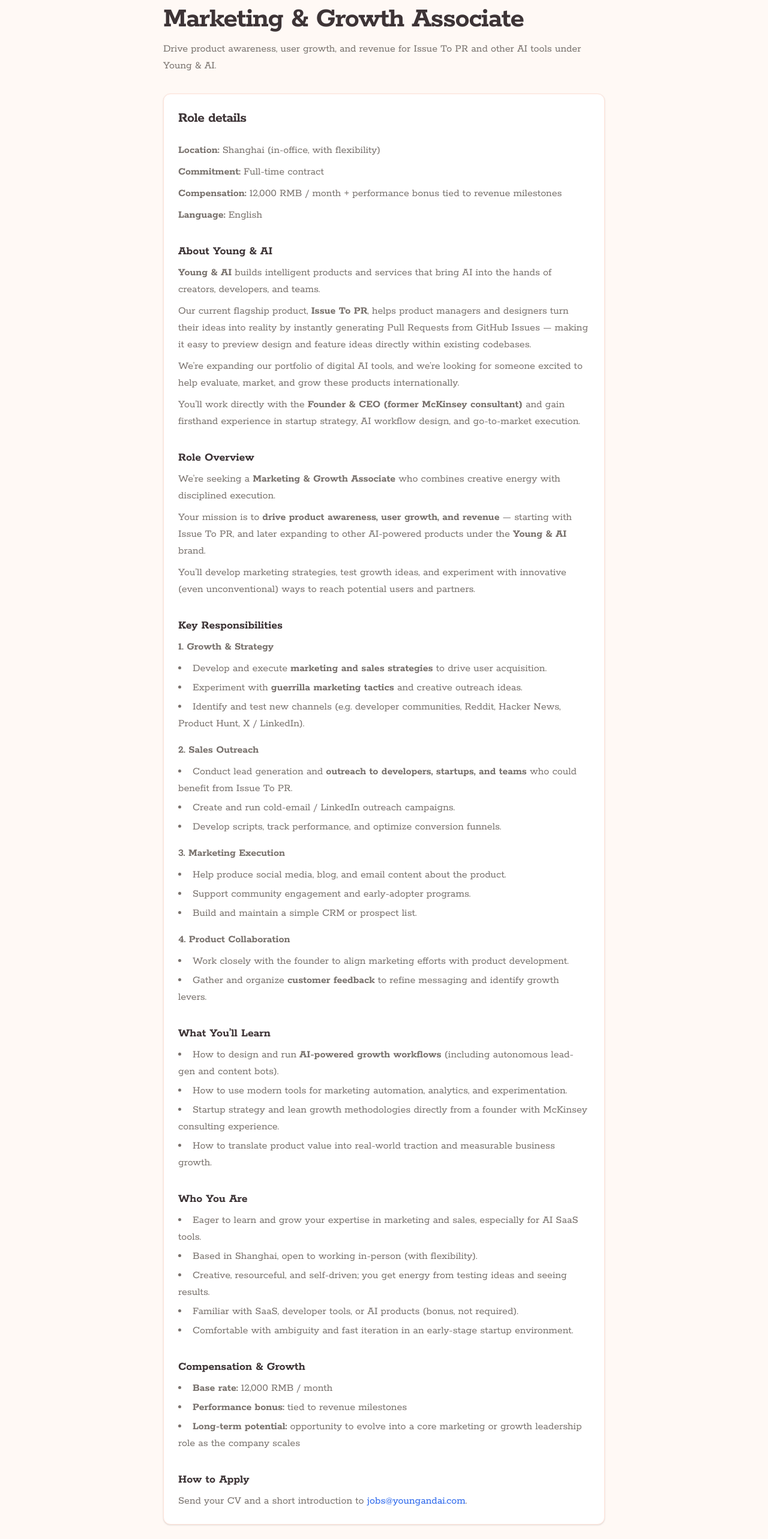
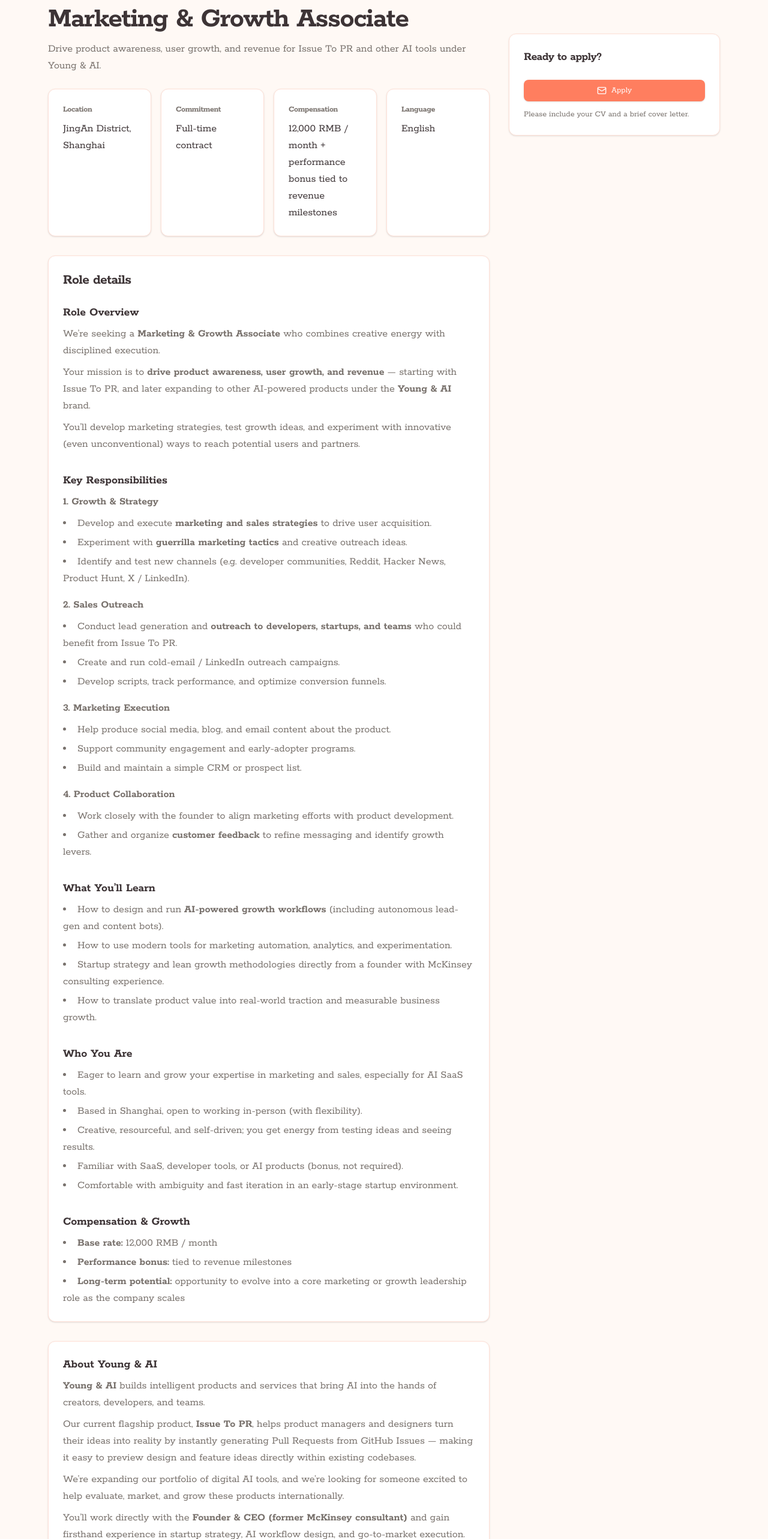
Before and after one commit to youngchingjui/young-and-ai, a Next.js app: page /jobs/marketing-growth-associate in a window 1280 px wide. Shown: the part 40-2606 px from the top of the page at 60% size. Built offline with nearby package versions, Linux system fonts and the light colour scheme.

Commit message:
looks good

```diff
--- a/app/jobs/[id]/page.tsx
+++ b/app/jobs/[id]/page.tsx
@@ -1,5 +1,7 @@
 import { JOBS } from "@/data/jobs"
 import { Card, CardContent, CardHeader, CardTitle } from "@/components/ui/card"
+import { Button } from "@/components/ui/button"
+import { Mail } from "lucide-react"
 
 export const dynamic = "force-static"
 
@@ -10,51 +12,6 @@
 function MarketingGrowthAssociateContent() {
   return (
     <div className="space-y-8 text-base md:text-lg text-muted-foreground">
-      <aside className="space-y-2">
-        <div>
-          <strong>Location:</strong> Shanghai (in-office, with flexibility)
-        </div>
-        <div>
-          <strong>Commitment:</strong> Full-time contract
-        </div>
-        <div>
-          <strong>Compensation:</strong> 12,000 RMB / month + performance bonus
-          tied to revenue milestones
-        </div>
-        <div>
-          <strong>Language:</strong> English
-        </div>
-      </aside>
-
-      <section>
-        <h2 className="text-xl font-semibold text-card-foreground mb-2">
-          About Young &amp; AI
-        </h2>
-        <p>
-          <strong>Young &amp; AI</strong> builds intelligent products and
-          services that bring AI into the hands of creators, developers, and
-          teams.
-        </p>
-        <p className="mt-2">
-          Our current flagship product, <strong>Issue To PR</strong>, helps
-          product managers and designers turn their ideas into reality by
-          instantly generating Pull Requests from GitHub Issues — making it easy
-          to preview design and feature ideas directly within existing
-          codebases.
-        </p>
-        <p className="mt-2">
-          We’re expanding our portfolio of digital AI tools, and we’re looking
-          for someone excited to help evaluate, market, and grow these products
-          internationally.
-        </p>
-        <p className="mt-2">
-          You’ll work directly with the{" "}
-          <strong>Founder &amp; CEO (former McKinsey consultant)</strong> and
-          gain firsthand experience in startup strategy, AI workflow design, and
-          go-to-market execution.
-        </p>
-      </section>
-
       <section>
         <h2 className="text-xl font-semibold text-card-foreground mb-2">
           Role Overview
@@ -143,7 +100,6 @@
           </div>
         </div>
       </section>
-
       <section>
         <h2 className="text-xl font-semibold text-card-foreground mb-2">
           What You’ll Learn
@@ -167,7 +123,6 @@
           </li>
         </ul>
       </section>
-
       <section>
         <h2 className="text-xl font-semibold text-card-foreground mb-2">
           Who You Are
@@ -194,7 +149,6 @@
           </li>
         </ul>
       </section>
-
       <section>
         <h2 className="text-xl font-semibold text-card-foreground mb-2">
           Compensation &amp; Growth
@@ -212,23 +166,76 @@
           </li>
         </ul>
       </section>
+    </div>
+  )
+}
 
-      <section>
+function AboutUsSection() {
+  return (
+    <section className="text-base md:text-lg text-muted-foreground">
       <h2 className="text-xl font-semibold text-card-foreground mb-2">
-          How to Apply
+        About Young &amp; AI
       </h2>
       <p>
-          Send your CV and a short introduction to{" "}
-          <a
-            className="text-blue-600 hover:underline"
-            href="mailto:hello@youngandai.com"
-          >
-            jobs@youngandai.com
-          </a>
-          .
+        <strong>Young &amp; AI</strong> builds intelligent products and services
+        that bring AI into the hands of creators, developers, and teams.
+      </p>
+      <p className="mt-2">
+        Our current flagship product, <strong>Issue To PR</strong>, helps
+        product managers and designers turn their ideas into reality by
+        instantly generating Pull Requests from GitHub Issues — making it easy
+        to preview design and feature ideas directly within existing codebases.
+      </p>
+      <p className="mt-2">
+        We’re expanding our portfolio of digital AI tools, and we’re looking for
+        someone excited to help evaluate, market, and grow these products
+        internationally.
+      </p>
+      <p className="mt-2">
+        You’ll work directly with the{" "}
+        <strong>Founder &amp; CEO (former McKinsey consultant)</strong> and gain
+        firsthand experience in startup strategy, AI workflow design, and
+        go-to-market execution.
       </p>
     </section>
+  )
+}
+
+function ApplyCTAInline({ mailto }: { mailto: string }) {
+  return (
+    <div className="md:hidden">
+      <Button asChild className="w-full">
+        <a href={mailto} aria-label="Apply via email">
+          <Mail />
+          Apply by email
+        </a>
+      </Button>
+      <p className="mt-2 text-sm text-muted-foreground">
+        This will open your email client. Please attach your CV and a brief
+        cover letter.
+      </p>
     </div>
+  )
+}
+
+function ApplyCTASidebar({ mailto }: { mailto: string }) {
+  return (
+    <Card className="hidden lg:block sticky top-24 h-fit">
+      <CardHeader>
+        <CardTitle className="text-xl">Ready to apply?</CardTitle>
+      </CardHeader>
+      <CardContent className="space-y-3">
+        <Button asChild className="w-full">
+          <a href={mailto} aria-label="Apply via email">
+            <Mail />
+            Apply
+          </a>
+        </Button>
+        <p className="text-sm text-muted-foreground">
+          Please include your CV and a brief cover letter.
+        </p>
+      </CardContent>
+    </Card>
   )
 }
 
@@ -246,9 +253,19 @@
     )
   }
 
+  const to = job.applyEmail ?? "jobs@youngandai.com"
+  const subject = encodeURIComponent(
+    `Application: ${job.title} — Young & AI${
+      job.location ? ` (${job.location})` : ""
+    }`
+  )
+  const mailto = `mailto:${to}?subject=${subject}`
+
   return (
-    <div className="mx-auto max-w-3xl px-4 py-12">
-      <header className="mb-8">
+    <div className="mx-auto max-w-6xl px-4 py-12">
+      <div className="lg:grid lg:grid-cols-3 lg:gap-8">
+        <div className="lg:col-span-2">
+          <header className="mb-6">
             <h1 className="text-4xl md:text-5xl font-semibold tracking-tight">
               {job.title}
             </h1>
@@ -259,7 +276,63 @@
             )}
           </header>
 
+          {/* Top CTA for mobile */}
+          <ApplyCTAInline mailto={mailto} />
+
+          {/* Meta cards */}
+          <div className="mt-6 grid grid-cols-1 sm:grid-cols-2 lg:grid-cols-4 gap-4">
+            {job.location && (
               <Card>
+                <CardHeader className="pb-2">
+                  <CardTitle className="text-sm text-muted-foreground">
+                    Location
+                  </CardTitle>
+                </CardHeader>
+                <CardContent className="text-base md:text-lg">
+                  {job.location}
+                </CardContent>
+              </Card>
+            )}
+            {job.commitment && (
+              <Card>
+                <CardHeader className="pb-2">
+                  <CardTitle className="text-sm text-muted-foreground">
+                    Commitment
+                  </CardTitle>
+                </CardHeader>
+                <CardContent className="text-base md:text-lg">
+                  {job.commitment}
+                </CardContent>
+              </Card>
+            )}
+            {job.compensation && (
+              <Card>
+                <CardHeader className="pb-2">
+                  <CardTitle className="text-sm text-muted-foreground">
+                    Compensation
+                  </CardTitle>
+                </CardHeader>
+                <CardContent className="text-base md:text-lg">
+                  {job.compensation}
+                </CardContent>
+              </Card>
+            )}
+            {job.language && (
+              <Card>
+                <CardHeader className="pb-2">
+                  <CardTitle className="text-sm text-muted-foreground">
+                    Language
+                  </CardTitle>
+                </CardHeader>
+                <CardContent className="text-base md:text-lg">
+                  {job.language}
+                </CardContent>
+              </Card>
+            )}
+          </div>
+
+          {/* Role details */}
+          <Card className="mt-8">
             <CardHeader>
               <CardTitle className="text-2xl">Role details</CardTitle>
             </CardHeader>
@@ -268,29 +341,6 @@
                 <MarketingGrowthAssociateContent />
               ) : (
                 <div className="text-base md:text-lg text-muted-foreground space-y-4">
-              <div className="flex flex-col gap-2">
-                {job.location && (
-                  <div>
-                    <strong>Location:</strong> {job.location}
-                  </div>
-                )}
-                {job.commitment && (
-                  <div>
-                    <strong>Commitment:</strong> {job.commitment}
-                  </div>
-                )}
-                {job.compensation && (
-                  <div>
-                    <strong>Compensation:</strong> {job.compensation}
-                  </div>
-                )}
-                {job.language && (
-                  <div>
-                    <strong>Language:</strong> {job.language}
-                  </div>
-                )}
-              </div>
-
                   {job.description && (
                     <div>
                       <h2 className="text-xl font-semibold text-card-foreground mb-2">
@@ -299,26 +349,29 @@
                       <p>{job.description}</p>
                     </div>
                   )}
-
-              {job.applyEmail && (
-                <div>
-                  <h2 className="text-xl font-semibold text-card-foreground mb-2">
-                    How to apply
-                  </h2>
-                  <p>
-                    <a
-                      className="text-blue-600 hover:underline"
-                      href={`mailto:${job.applyEmail}`}
-                    >
-                      {job.applyEmail}
-                    </a>
-                  </p>
-                </div>
-              )}
                 </div>
               )}
             </CardContent>
           </Card>
+
+          {/* About Us */}
+          <Card className="mt-8">
+            <CardContent className="pt-6">
+              <AboutUsSection />
+            </CardContent>
+          </Card>
+
+          {/* Bottom CTA for mobile */}
+          <div className="mt-6">
+            <ApplyCTAInline mailto={mailto} />
+          </div>
+        </div>
+
+        {/* Sidebar CTA */}
+        <div className="mt-8 lg:mt-0">
+          <ApplyCTASidebar mailto={mailto} />
+        </div>
+      </div>
     </div>
   )
 }
--- a/app/jobs/page.tsx
+++ b/app/jobs/page.tsx
@@ -1,5 +1,7 @@
 import Link from "next/link"
 import { Card, CardContent, CardHeader, CardTitle } from "@/components/ui/card"
+import { Button } from "@/components/ui/button"
+import { ArrowRight } from "lucide-react"
 import { JOBS } from "@/data/jobs"
 
 export const dynamic = "force-static"
@@ -8,23 +10,26 @@
   return (
     <div className="mx-auto max-w-5xl px-4 py-12">
       <header className="mb-8">
-        <h1 className="text-4xl md:text-5xl font-semibold tracking-tight">Open Roles</h1>
+        <h1 className="text-4xl md:text-5xl font-semibold tracking-tight">
+          Open Roles
+        </h1>
         <p className="mt-3 text-base md:text-lg text-muted-foreground">
-          We&apos;re building AI products and looking for great people to join us.
+          We&apos;re building AI products and looking for great people to join
+          us.
         </p>
       </header>
 
       <div className="grid grid-cols-1 gap-6">
         {JOBS.map((job) => (
-          <Link key={job.id} href={`/jobs/${job.id}`} className="block group">
-            <Card className="transition-shadow hover:shadow-lg">
-              <CardHeader>
-                <CardTitle className="text-2xl group-hover:underline">
-                  {job.title}
-                </CardTitle>
+          <Card
+            key={job.id}
+            className="group relative transition-all hover:-translate-y-0.5 hover:shadow-lg"
+          >
+            <CardHeader className="pb-2">
+              <CardTitle className="text-2xl">{job.title}</CardTitle>
             </CardHeader>
-              <CardContent className="text-base md:text-lg text-muted-foreground space-y-3">
-                <div className="flex flex-wrap gap-4">
+            <CardContent className="text-base md:text-lg text-muted-foreground space-y-4">
+              <div className="flex flex-wrap gap-x-6 gap-y-2">
                 {job.location && (
                   <span>
                     <strong>Location:</strong> {job.location}
@@ -46,25 +51,24 @@
                   </span>
                 )}
               </div>
-                {job.description && (
-                  <p>{job.summary ?? job.description}</p>
+              {job.summary && (
+                <p className="text-muted-foreground/90">{job.summary}</p>
               )}
-                {job.applyEmail && (
-                  <p>
-                    <strong>How to apply:</strong>{" "}
-                    <span className="whitespace-nowrap">
-                      <a
-                        className="text-blue-600 hover:underline"
-                        href={`mailto:${job.applyEmail}`}
+
+              <div className="flex items-center justify-end">
+                <Link
+                  href={`/jobs/${job.id}`}
+                  aria-label={`Learn more about ${job.title}`}
+                  className="inline-flex"
                 >
-                        {job.applyEmail}
-                      </a>
-                    </span>
-                  </p>
-                )}
+                  <Button variant="secondary">
+                    Learn more
+                    <ArrowRight className="ml-1" />
+                  </Button>
+                </Link>
+              </div>
             </CardContent>
           </Card>
-          </Link>
         ))}
       </div>
     </div>
--- a/data/jobs.ts
+++ b/data/jobs.ts
@@ -17,7 +17,7 @@
     id: "marketing-growth-associate",
     title: "Marketing & Growth Associate",
     slug: "marketing-growth-associate",
-    location: "Shanghai (in-office, with flexibility)",
+    location: "JingAn District, Shanghai",
     commitment: "Full-time contract",
     compensation:
       "12,000 RMB / month + performance bonus tied to revenue milestones",
```
Lines whose indentation alone changed are shown as unchanged.
